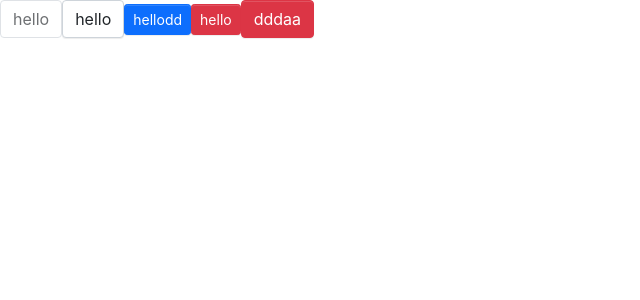
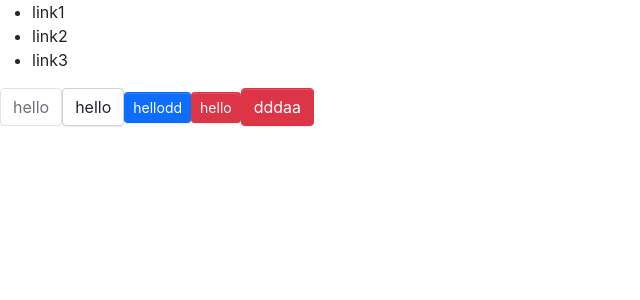
Before and after one commit to zhaochuan1992/limon-design, a React (Create React App) app: page / in a window 1280 px wide. Shown: the top 300 px of the page, without its empty margins (0-640 px from the left). Built offline with nearby package versions, Linux system fonts and the light colour scheme.

Commit message:
start menu

```diff
--- a/src/App.tsx
+++ b/src/App.tsx
@@ -1,11 +1,19 @@
 import React from 'react';
 import Button, { ButtonType, ButtonSize } from './components/Button/button';
 import Alert, { AlertType } from './components/Alert/alert';
+import Menu from './components/Menu/menu';
+import MenuItem from './components/Menu/menuItem';
 
 function App() {
   return (
     <div className="App">
       <header className="App-header">
+        <Menu defaultIndex={0} onSelect={index => alert(index)}>
+          <MenuItem index={0}>link1</MenuItem>
+          <MenuItem index={1}>link2</MenuItem>
+          <MenuItem index={2}>link3</MenuItem>
+        </Menu>
+
         <Button disabled> hello </Button>
         <Button onClick={(e) => { alert('ddd') }}> hello </Button>
         <Button btnType={ButtonType.Primary} size={ButtonSize.Large}> hellodd </Button>
--- a/src/components/Button/_style.scss
+++ b/src/components/Button/_style.scss
@@ -1,4 +1,4 @@
-.btn {
+.lim-btn {
   position: relative;
   display: inline-block;
   font-weight: $btn-font-weight;
--- a/src/components/Button/button.tsx
+++ b/src/components/Button/button.tsx
@@ -13,12 +13,18 @@ export enum ButtonType {
     Link = 'link'
 }
 // 按钮props传入数据接口
-interface BaseButtonProps {
+export interface BaseButtonProps {
+    // 样式名
     className?: string;
+    // 是否禁选
     disabled?: boolean;
+    // 按钮大小
     size?: ButtonSize;
+    // 按钮类型
     btnType?: ButtonType;
-    children: React.ReactNode;
+    // 子
+    children?: React.ReactNode;
+    // a 链接
     href?: string;
 }
 
@@ -33,7 +39,7 @@ const Button: React.FC<ButtonProps> = (props) => {
     const { btnType, className, disabled, size, children, href, ...restProps } = props
 
     // btn , btn-lg , btn-primary 根据传入的值，判断样式类名
-    const classes = classNames('btn', className, {
+    const classes = classNames('lim-btn', className, {
         [`btn-${btnType}`]: btnType,
         [`btn-${size}`]: size,
         // 如果带有link属性并且带有禁用标识
--- /dev/null
+++ b/src/components/Menu/_style.scss
@@ -0,0 +1,3 @@
+.lim-menu {
+  width: 20px;
+}
--- a/src/components/Menu/menu.tsx
+++ b/src/components/Menu/menu.tsx
@@ -1,12 +1,69 @@
-import React from 'react';
+import React, { useState, createContext } from 'react';
 import classNames from 'classnames'
-/**
- *
- *
- *
- *
- * Menu
- *
- *
- *
- */
+
+type SelectCallBack = (selectedIndex: number) => void;
+
+// mode 类型枚举
+type MenuMode = 'horizontal' | 'vertical'
+
+// Menu API
+export interface MenuProps {
+    // 默认选中的下标
+    defaultIndex?: number;
+    // 样式名
+    className?: string;
+    // 纵向/横向类型
+    mode?: MenuMode;
+    // 样式
+    style?: React.CSSProperties;
+    // 选中事件
+    onSelect?: SelectCallBack;
+}
+
+// 向子组件传值类型约定
+interface IMenuContest {
+    index: number;
+    onSelect?: SelectCallBack;
+}
+// 全局属性方便menuitem调用
+export const MenuContext = createContext<IMenuContest>({ index: 0 })
+
+const Menu: React.FC<MenuProps> = (props) => {
+
+    const { className, mode, style, children, defaultIndex, onSelect } = props
+
+    // 用于切换选中的item
+    const [currentActive, setActive] = useState(defaultIndex)
+
+    const classes = classNames('lim-menu', className, {
+        'menu-vertical': mode === 'vertical'
+    })
+    // 用户触发的事件
+    const handleClick = (index: number) => {
+        setActive(index)
+        if (onSelect) {
+            onSelect(index)
+        }
+    }
+
+    const passenContext: IMenuContest = {
+        index: currentActive ? currentActive : 0,
+        onSelect: handleClick
+    }
+
+    return (
+        <ul className={classes} style={style}>
+            <MenuContext.Provider value={passenContext}>
+                {children}
+            </MenuContext.Provider>
+        </ul>
+    )
+
+}
+
+Menu.defaultProps = {
+    defaultIndex: 0,
+    mode: 'horizontal'
+}
+
+export default Menu
--- /dev/null
+++ b/src/components/Menu/menuItem.tsx
@@ -0,0 +1,40 @@
+import React, { useContext } from 'react';
+import classNames from 'classnames'
+import { MenuContext } from './menu'
+
+
+// 子menu API
+export interface MenuItemProps {
+    // 选中下标
+    index: number;
+    // 是否禁选
+    disabled?: boolean;
+    // 样式名
+    className?: string;
+    // 样式
+    style?: React.CSSProperties;
+}
+
+const MenuItem: React.FC<MenuItemProps> = (props) => {
+    const { index, disabled, className, style, children } = props
+
+    const context = useContext(MenuContext)
+
+    const classes = classNames('menu-item', className, {
+        'is-disabled': disabled,
+        'is-avtive': context.index === index
+    })
+
+    const handleClick = () => {
+        if (context.onSelect && !disabled) {
+            context.onSelect(index)
+        }
+    }
+    return (
+        <li className={classes} style={style} onClick={handleClick}>
+            {children}
+        </li>
+    )
+}
+
+export default MenuItem
```
Also changed, not shown: 1 other file (tests, documents, lock files or other folders).
